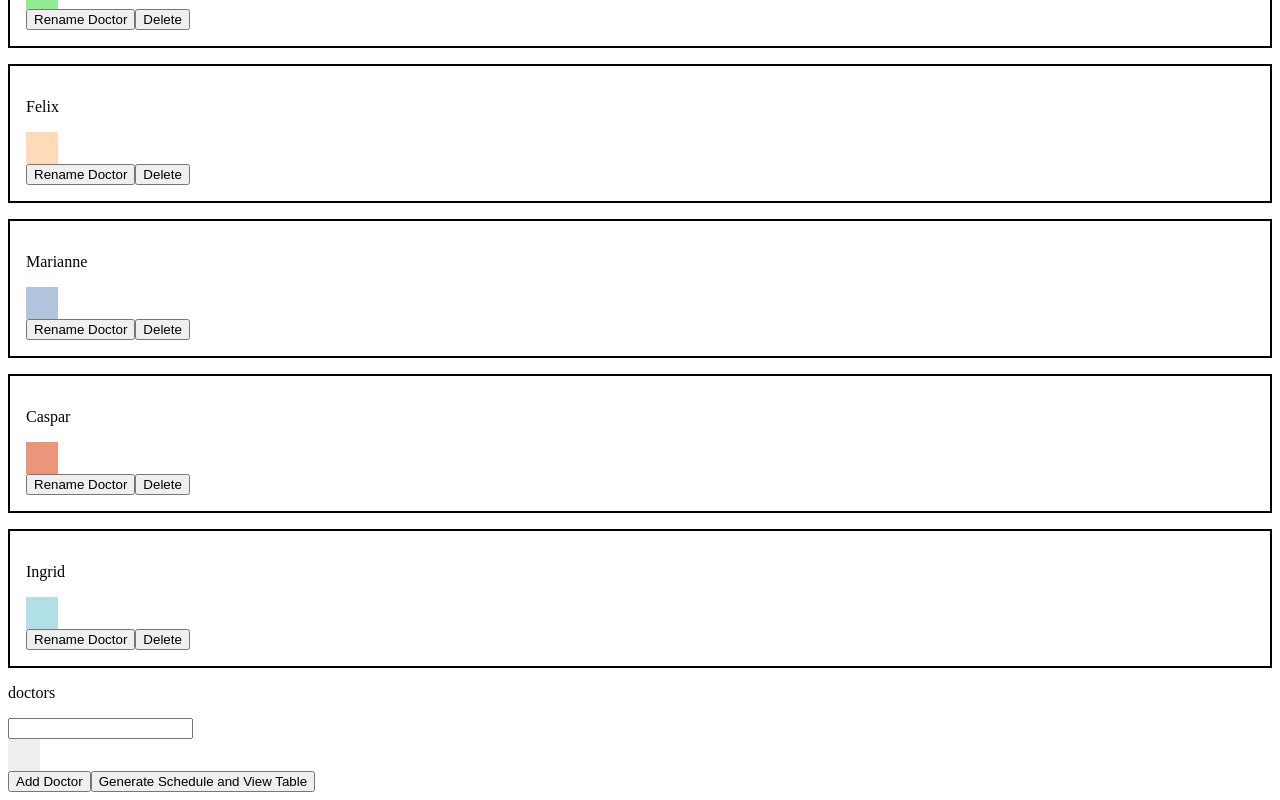
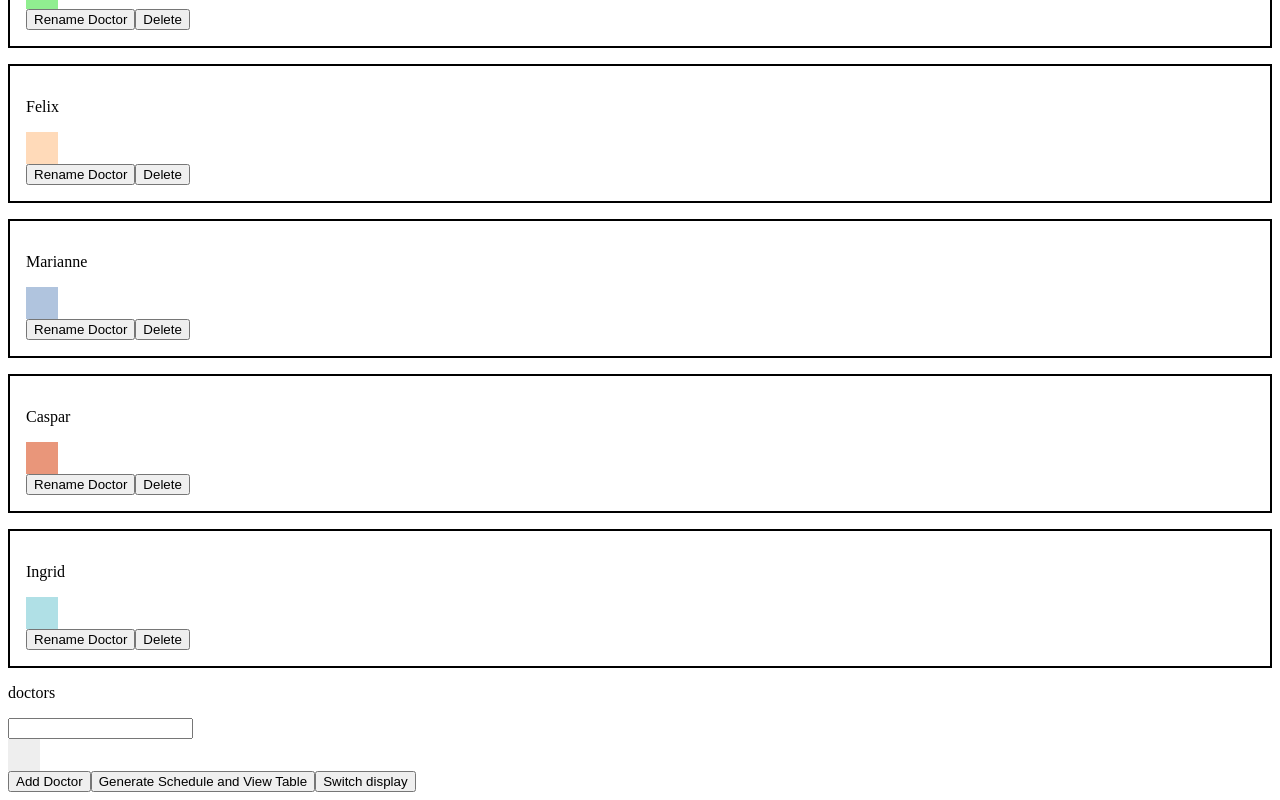
Before and after one commit to Subhavich/doc-sche, a React (Vite) app: page / in a window 1280 px wide. Shown: the part 1335-2135 px from the top of the page. Built offline with nearby package versions, Linux system fonts and the light colour scheme.

Commit message:
improve readability in app.js

```diff
--- a/src/App.jsx
+++ b/src/App.jsx
@@ -18,7 +18,7 @@ function App() {
   // Check if the schedule has been generated before
   const [display, setDisplay] = useState(() => {
     const isGenerated = loadFromLocalStorage("isGenerated");
-    return isGenerated ? false : true; // If true, show TablePage; else EditingPage
+    return isGenerated ? "table" : "edit"; // If true, show TablePage; else EditingPage
   });
 
   const [initialSlots, setInitialSlots] = useState(null);
@@ -44,6 +44,7 @@ function App() {
     );
   });
 
+  //SAVE CONFIG TO LOCALSTORAGE ON CONFIG CHANGES
   useEffect(() => {
     console.log("Change Detected");
     saveToLocalStorage("config", config);
@@ -75,9 +76,10 @@ function App() {
 
     // Save "isGenerated" to localStorage and change display to TablePage
     saveToLocalStorage("isGenerated", true);
-    setDisplay(false);
+    setDisplay("table");
   };
 
+  //CHECK IF GENERATED STATUS FROM LOCALSTORAGE
   useEffect(() => {
     console.log(
       "App initialized. Current state of 'isGenerated':",
@@ -87,27 +89,9 @@ function App() {
 
   return (
     <div>
-      <button
-        onClick={() => {
-          setDisplay((prev) => !prev);
-        }}
-      >
-        Switch display
-      </button>
-      <button
-        onClick={() => {
-          clearLocalStorage([
-            "tableSlots",
-            "tableDoctors",
-            "isGenerated",
-            "config",
-          ]);
-          console.log("Local storage cleared.");
-        }}
-      >
-        Clear Local
-      </button>
-      {display ? (
+      <SwitchDispButton setDisplay={setDisplay} />
+      <ClearStorageButton />
+      {display === "edit" ? (
         <EditingPage
           config={config}
           setConfig={setConfig}
@@ -127,18 +111,54 @@ function App() {
         />
       )}
       {/* Button to generate schedule and switch display */}
-      {display && !loadFromLocalStorage("isGenerated") && (
-        <button onClick={handleGenerateSchedule}>
-          Generate Schedule and View Table
-        </button>
+      {display === "edit" && (
+        <GenerateTableButton handleGenerateSchedule={handleGenerateSchedule} />
       )}
-      {loadFromLocalStorage("isGenerated") && (
-        <button onClick={() => setDisplay((prev) => (prev ? null : true))}>
-          Switch Page
-        </button>
-      )}
+
+      <SwitchDispButton />
     </div>
   );
 }
 
 export default App;
+
+const ClearStorageButton = () => {
+  return (
+    <button
+      onClick={() => {
+        clearLocalStorage([
+          "tableSlots",
+          "tableDoctors",
+          "isGenerated",
+          "config",
+        ]);
+        console.log("Local storage cleared.");
+        window.location.reload();
+      }}
+    >
+      Clear Local
+    </button>
+  );
+};
+const SwitchDispButton = ({ setDisplay }) => {
+  return (
+    <button
+      onClick={() => {
+        setDisplay((prev) => (prev === "table" ? "edit" : "table"));
+      }}
+    >
+      Switch display
+    </button>
+  );
+};
+const GenerateTableButton = ({ handleGenerateSchedule }) => {
+  return (
+    <>
+      {!loadFromLocalStorage("isGenerated") && (
+        <button onClick={handleGenerateSchedule}>
+          Generate Schedule and View Table
+        </button>
+      )}
+    </>
+  );
+};
```
